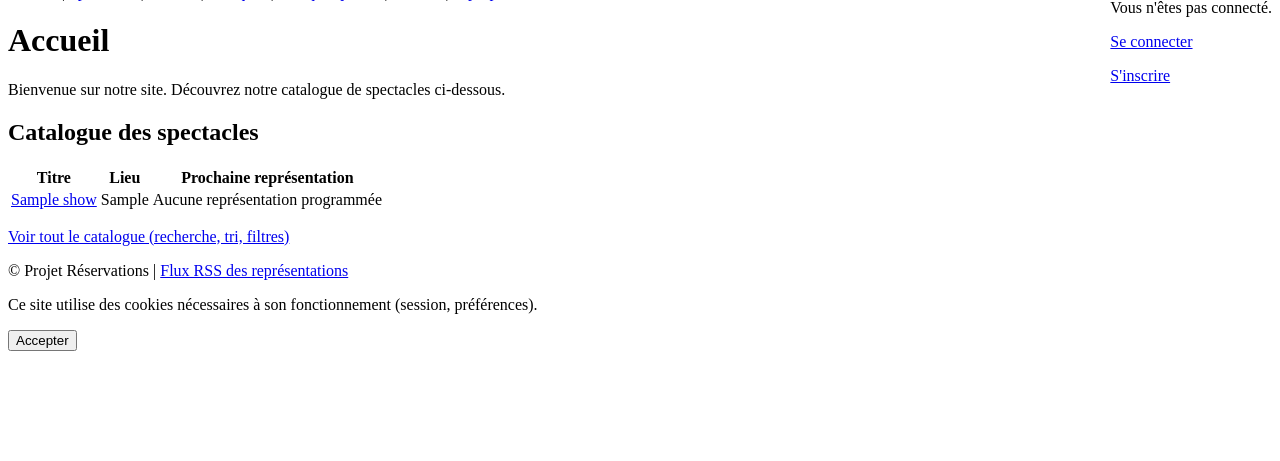
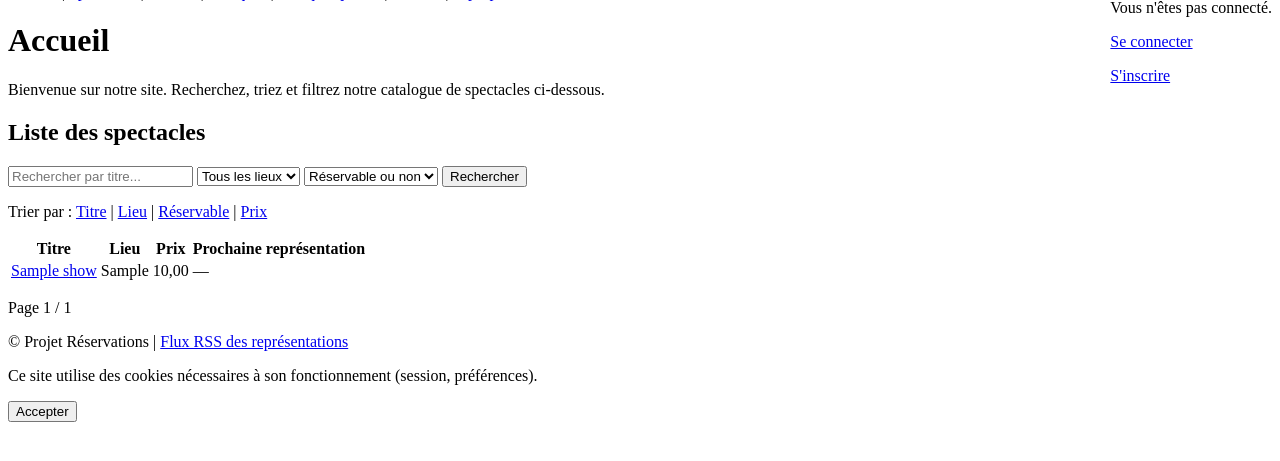
Before and after one commit to Nono1070/projets_pour_examen, a Django app: page / in a window 1280 px wide. Shown: the part 25-486 px from the top of the page. Run offline with Django 5.2, Linux system fonts and the light colour scheme; tables that the repository leaves empty hold one stand-in row (values such as "Sample post").

Commit message:
Moteur de recherche sur la page d'accueil (PID)
Le PID exige explicitement un moteur de recherche sur le catalogue
("L'internaute entre un mot-cle dans le formulaire de recherche"), et
que ce catalogue soit integre a la page d'accueil - les deux etaient
deja faits separement (recherche sur /spectacles/, catalogue simple
sans recherche sur l'accueil) mais pas ensemble.

Extrait _shows_catalog_context(request) (recherche par titre, filtres
lieu/reservable, tri, pagination, prochaine representation par
spectacle) partage desormais par index() et show_index() : la page
d'accueil a exactement les memes recherche/tri/filtres/pagination que
/spectacles/. Ajoute aussi la colonne "Prochaine representation" sur
/spectacles/, qui n'affichait que le prix.

```diff
--- a/reservations/templates/index.html
+++ b/reservations/templates/index.html
@@ -4,32 +4,63 @@
 
 {% block content %}
     <h1>Accueil</h1>
-    <p>Bienvenue sur notre site. Découvrez notre catalogue de spectacles ci-dessous.</p>
+    <p>Bienvenue sur notre site. Recherchez, triez et filtrez notre catalogue de spectacles ci-dessous.</p>
 
-    <h2>Catalogue des spectacles</h2>
+    <h2>{{ title }}</h2>
+
+    <form method="get" action="{% url 'reservations:index' %}">
+        <input type="text" name="q" value="{{ query }}" placeholder="Rechercher par titre...">
+
+        <select name="location">
+            <option value="">Tous les lieux</option>
+            {% for location in locations %}
+            <option value="{{ location.id }}" {% if selected_location == location.id|stringformat:"s" %}selected{% endif %}>{{ location.designation }}</option>
+            {% endfor %}
+        </select>
+
+        <select name="bookable">
+            <option value="">Réservable ou non</option>
+            <option value="1" {% if selected_bookable == "1" %}selected{% endif %}>Réservable</option>
+            <option value="0" {% if selected_bookable == "0" %}selected{% endif %}>Non réservable</option>
+        </select>
+
+        <input type="hidden" name="sort" value="{{ sort }}">
+        <button type="submit">Rechercher</button>
+    </form>
+
+    <p>
+        Trier par :
+        <a href="?q={{ query }}&location={{ selected_location }}&bookable={{ selected_bookable }}&sort=title">Titre</a> |
+        <a href="?q={{ query }}&location={{ selected_location }}&bookable={{ selected_bookable }}&sort=location">Lieu</a> |
+        <a href="?q={{ query }}&location={{ selected_location }}&bookable={{ selected_bookable }}&sort=bookable">Réservable</a> |
+        <a href="?q={{ query }}&location={{ selected_location }}&bookable={{ selected_bookable }}&sort=price">Prix</a>
+    </p>
 
     <table>
         <thead>
-            <tr><th>Titre</th><th>Lieu</th><th>Prochaine représentation</th></tr>
+            <tr><th>Titre</th><th>Lieu</th><th>Prix</th><th>Prochaine représentation</th></tr>
         </thead>
         <tbody>
         {% for entry in shows_with_next %}
             <tr>
                 <td><a href="{% url 'reservations:show_show' entry.show.id %}">{{ entry.show.title }}</a></td>
                 <td>{{ entry.show.location.designation|default:"—" }}</td>
-                <td>
-                    {% if entry.next_representation %}
-                        {{ entry.next_representation.schedule }}
-                    {% else %}
-                        Aucune représentation programmée
-                    {% endif %}
-                </td>
+                <td>{{ entry.show.price }}</td>
+                <td>{{ entry.next_representation.schedule|default:"—" }}</td>
             </tr>
         {% empty %}
-            <tr><td colspan="3">Aucun spectacle dans la base de données.</td></tr>
+            <tr><td colspan="4">Aucun spectacle dans la base de données.</td></tr>
         {% endfor %}
         </tbody>
     </table>
 
-    <p><a href="{% url 'reservations:show_index' %}">Voir tout le catalogue (recherche, tri, filtres)</a></p>
+    <p>
+        {% if shows.has_previous %}
+        <a href="?q={{ query }}&location={{ selected_location }}&bookable={{ selected_bookable }}&sort={{ sort }}&page={{ shows.previous_page_number }}">Précédent</a>
+        {% endif %}
+        Page {{ shows.number }} / {{ shows.paginator.num_pages }}
+        {% if shows.has_next %}
+        <a href="?q={{ query }}&location={{ selected_location }}&bookable={{ selected_bookable }}&sort={{ sort }}&page={{ shows.next_page_number }}">Suivant</a>
+        {% endif %}
+    </p>
 {% endblock %}
--- a/reservations/views.py
+++ b/reservations/views.py
@@ -34,20 +34,66 @@ def accept_cookies(request):
     return redirect('reservations:index')
 
 
+def _shows_catalog_context(request):
+    """
+    Contexte partage par la page d'accueil et le catalogue des spectacles
+    (/spectacles/) : recherche par titre, filtres (lieu, reservable), tri
+    et pagination, plus la prochaine representation a venir de chaque
+    spectacle affiche (PID : "affichant le lieu et les prochaines dates
+    de representation").
+    """
+    shows = Show.objects.all()
+    title = 'Liste des spectacles'
+
+    query = request.GET.get('q')
+    if query:
+        shows = shows.filter(title__icontains=query)
+        title = f"Résultats pour « {query} »"
+
+    location_id = request.GET.get('location')
+    if location_id:
+        shows = shows.filter(location_id=location_id)
+
+    bookable = request.GET.get('bookable')
+    if bookable in ('1', '0'):
+        shows = shows.filter(bookable=(bookable == '1'))
+
+    sort_fields = {
+        'title': 'title',
+        'location': 'location__designation',
+        'bookable': 'bookable',
+        'price': 'price',
+    }
+    sort = request.GET.get('sort', 'title')
+    shows = shows.order_by(sort_fields.get(sort, 'title'))
+
+    paginator = Paginator(shows, 10)
+    page_obj = paginator.get_page(request.GET.get('page'))
+
+    shows_with_next = [
+        {
+            'show': show,
+            'next_representation': show.representations.filter(schedule__gte=timezone.now()).order_by('schedule').first(),
+        }
+        for show in page_obj
+    ]
+
+    return {
+        'shows': page_obj,
+        'shows_with_next': shows_with_next,
+        'title': title,
+        'query': query or '',
+        'locations': Location.objects.all(),
+        'selected_location': location_id or '',
+        'selected_bookable': bookable or '',
+        'sort': sort,
+    }
+
+
 # Create your views here.
 def index(request):
-    shows = Show.objects.all().order_by('title')
+    return render(request, 'index.html', _shows_catalog_context(request))
 
-    shows_with_next = []
-    for show in shows:
-        shows_with_next.append({
-            'show': show,
-            'next_representation': show.representations.filter(schedule__gte=timezone.now()).order_by('schedule').first(),
-        })
-
-    return render(request, 'index.html', {
-        'shows_with_next': shows_with_next,
-    })
 
 def contact(request):
     return render(request, 'contact.html')
@@ -402,43 +448,7 @@ def location_delete(request, id):
 # --- Show ---
 
 def show_index(request):
-    shows = Show.objects.all()
-    title = 'Liste des spectacles'
-
-    query = request.GET.get('q')
-    if query:
-        shows = shows.filter(title__icontains=query)
-        title = f"Résultats pour « {query} »"
-
-    location_id = request.GET.get('location')
-    if location_id:
-        shows = shows.filter(location_id=location_id)
-
-    bookable = request.GET.get('bookable')
-    if bookable in ('1', '0'):
-        shows = shows.filter(bookable=(bookable == '1'))
-
-    sort_fields = {
-        'title': 'title',
-        'location': 'location__designation',
-        'bookable': 'bookable',
-        'price': 'price',
-    }
-    sort = request.GET.get('sort', 'title')
-    shows = shows.order_by(sort_fields.get(sort, 'title'))
-
-    paginator = Paginator(shows, 10)
-    page_obj = paginator.get_page(request.GET.get('page'))
-
-    return render(request, 'show/index.html', {
-        'shows': page_obj,
-        'title': title,
-        'query': query or '',
-        'locations': Location.objects.all(),
-        'selected_location': location_id or '',
-        'selected_bookable': bookable or '',
-        'sort': sort,
-    })
+    return render(request, 'show/index.html', _shows_catalog_context(request))
 
 
 def show_show(request, id):
```
Also changed, not shown: reservations/templates/show/index.html (+7 -6 lines).
